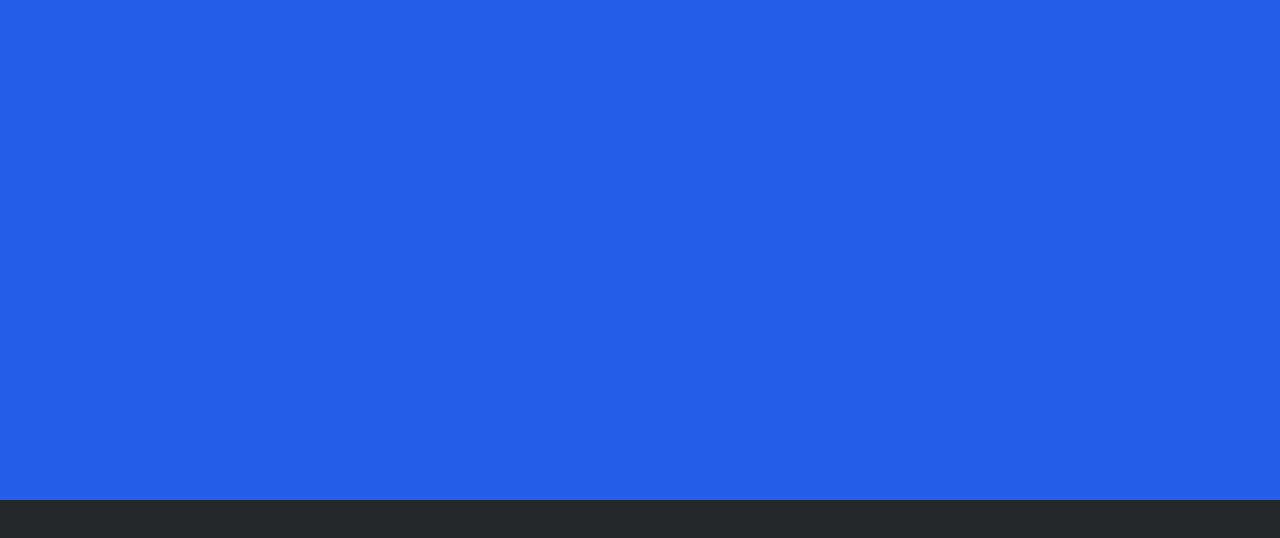
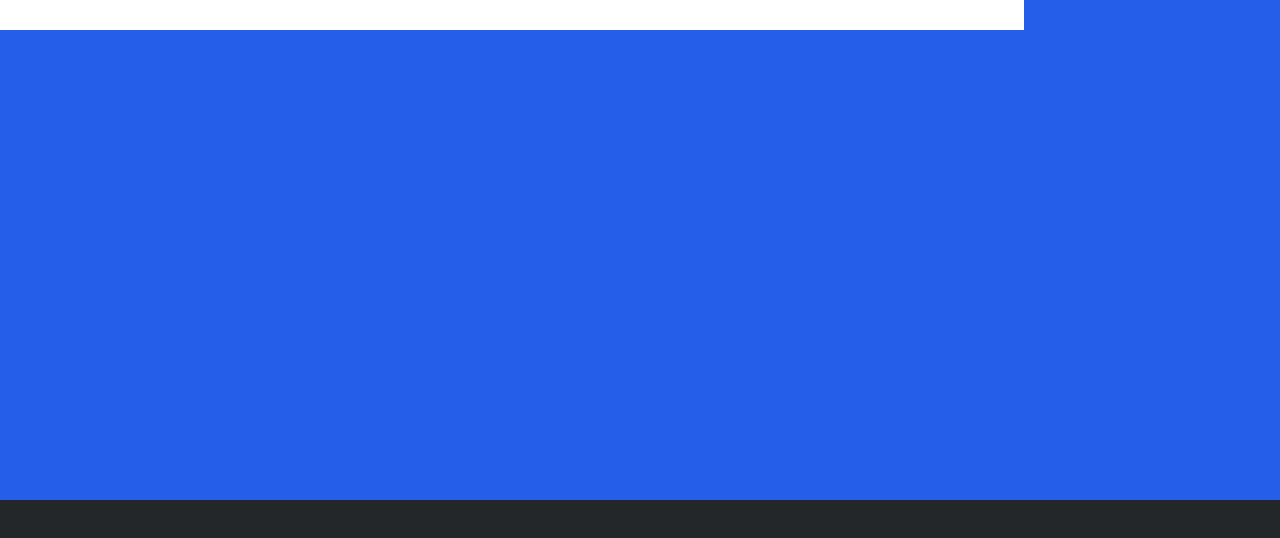
Before and after one commit to tomms25/htmlcss-struttura-discord, a plain HTML site: page index.html in a window 1280 px wide. Drawn offline with Linux system fonts and the light colour scheme.

Commit message:
prove header

```diff
--- a/css/master.css
+++ b/css/master.css
@@ -16,11 +16,13 @@ header{
 
 .top-section-header{
     background-color: white;
-    height: 30px;
+    min-height: 30px;
+    width: 80%;
+    justify-content: flex-end;
 }
 
 .header-text{
-    height: 30%;
+    min-height: 30%;
     background-color: white;
     justify-content: center;
 }
```
